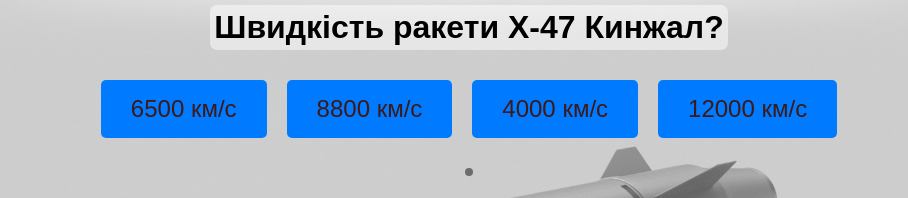
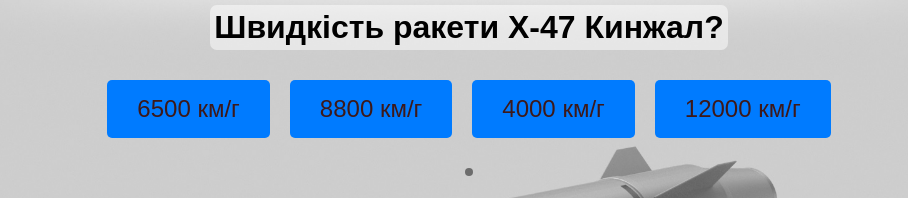
Before and after one commit to VITALIINATO/testzsu, a plain HTML site: page index.html in a window 1280 px wide. Shown: the part 310-508 px from the top of the page, without its empty margins (171-1079 px from the left). Drawn offline with Linux system fonts and the light colour scheme.

Commit message:
index.html

```diff
--- a/index.html
+++ b/index.html
@@ -311,20 +311,20 @@
             {
                 question: "Швидкість КР Х-22?",
                 options: [
-                    { text: "1050 км/с", correct: false },
-                    { text: "4000 км/с", correct: true },
-                    { text: "12000 км/с", correct: false },
-                    { text: "700 км/с", correct: false }
+                    { text: "1050 км/г", correct: false },
+                    { text: "4000 км/г", correct: true },
+                    { text: "12000 км/г", correct: false },
+                    { text: "970 км/г", correct: false }
                 ],
                 image: "X22_01.jpg"
             },
             {
                 question: " Швидкість ракети Х-47 Кинжал?",
                 options: [
-                    { text: "8800 км/с", correct: false },
-                    { text: "12000 км/с", correct: true },
-                    { text: "6500 км/с", correct: false },
-                    { text: "4000 км/с", correct: false }
+                    { text: "8800 км/г", correct: false },
+                    { text: "12000 км/г", correct: true },
+                    { text: "6500 км/г", correct: false },
+                    { text: "4000 км/г", correct: false }
                 ],
                 image: "X47_01.jpg"
             },
```
